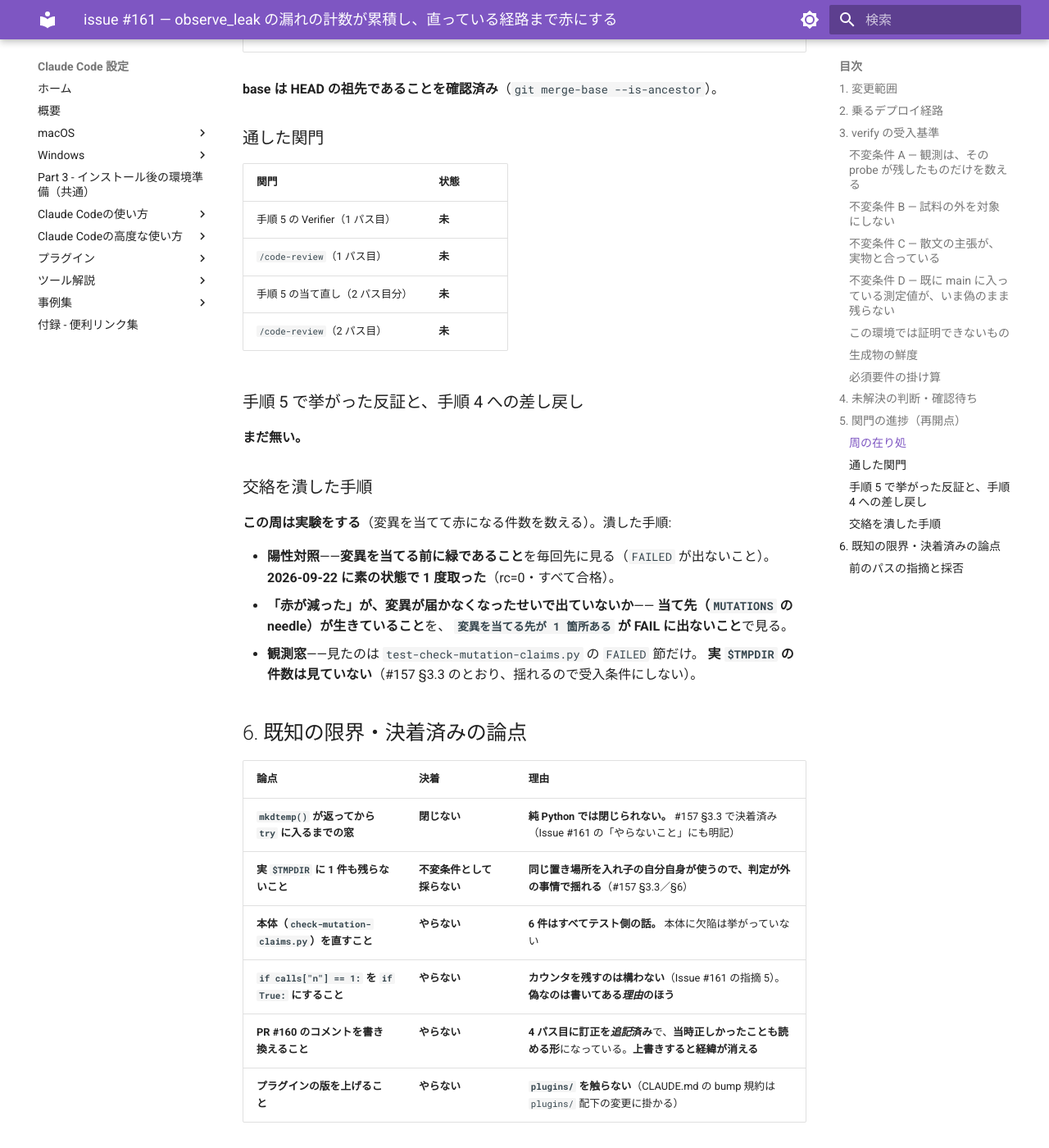
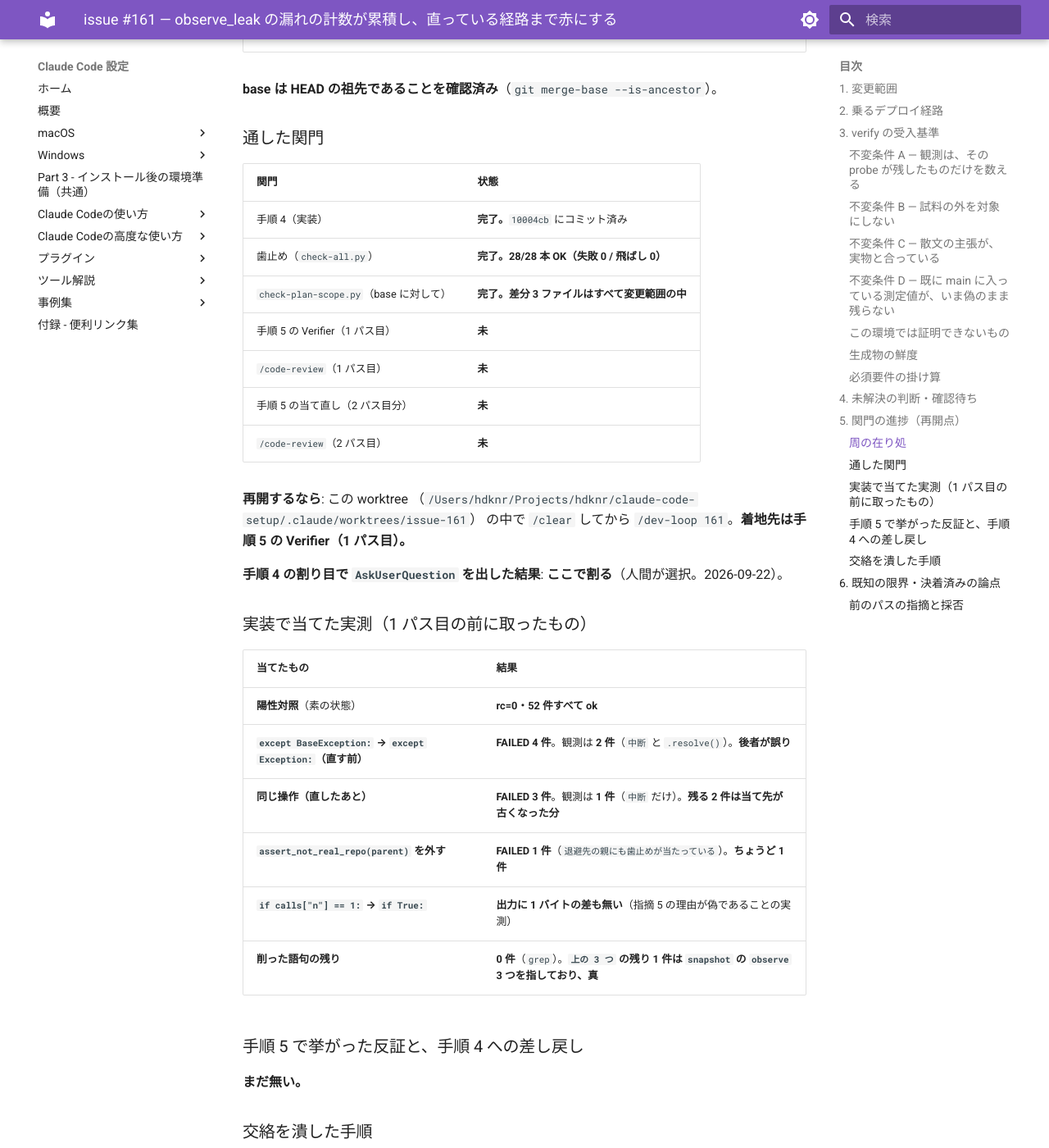
Before and after one commit to hdknr/claude-code-setup, an MkDocs documentation site: the page built from docs/plans/issue-161.md, in a window 1280 px wide and 1400 px high, scrolled down 4451 px. Shown: the whole window at 82% size. Built offline with MkDocs 1.6.1 and Material for MkDocs 9.7.7, drawn with Linux system fonts in a browser that asks for light colours.

Commit message:
docs(plans): #161 の再開点を書く — 手順 4 の割り目で割ることを選んだ
Co-Authored-By: Claude Opus 5 (1M context) <noreply@anthropic.com>

```diff
--- a/docs/plans/issue-161.md
+++ b/docs/plans/issue-161.md
@@ -143,10 +143,30 @@ PR #160（#157）の 4 パス目の `/code-review` が挙げた 6 件を、別
 
 | 関門 | 状態 |
 | --- | --- |
+| 手順 4（実装） | **完了。**`10004cb` にコミット済み |
+| 歯止め（`check-all.py`） | **完了。28/28 本 OK（失敗 0 / 飛ばし 0）** |
+| `check-plan-scope.py`（base に対して） | **完了。差分 3 ファイルはすべて変更範囲の中** |
 | 手順 5 の Verifier（1 パス目） | **未** |
 | `/code-review`（1 パス目） | **未** |
 | 手順 5 の当て直し（2 パス目分） | **未** |
 | `/code-review`（2 パス目） | **未** |
+
+**再開するなら**: この worktree
+（`/Users/hdknr/Projects/hdknr/claude-code-setup/.claude/worktrees/issue-161`）
+の中で `/clear` してから `/dev-loop 161`。**着地先は手順 5 の Verifier（1 パス目）。**
+
+**手順 4 の割り目で `AskUserQuestion` を出した結果**: **ここで割る**（人間が選択。2026-09-22）。
+
+### 実装で当てた実測（1 パス目の前に取ったもの）
+
+| 当てたもの | 結果 |
+| --- | --- |
+| **陽性対照**（素の状態） | **rc=0・52 件すべて ok** |
+| **`except BaseException:` → `except Exception:`（直す前）** | **FAILED 4 件**。観測は **2 件**（`中断` と `.resolve()`）。**後者が誤り** |
+| **同じ操作（直したあと）** | **FAILED 3 件**。観測は **1 件**（`中断` だけ）。**残る 2 件は当て先が古くなった分** |
+| **`assert_not_real_repo(parent)` を外す** | **FAILED 1 件**（`退避先の親にも歯止めが当たっている`）。**ちょうど 1 件** |
+| **`if calls["n"] == 1:` → `if True:`** | **出力に 1 バイトの差も無い**（指摘 5 の理由が偽であることの実測） |
+| **削った語句の残り** | **0 件**（`grep`）。**`上の 3 つ` の残り 1 件は `snapshot` の `observe` 3 つを指しており、真** |
 
 ### 手順 5 で挙がった反証と、手順 4 への差し戻し
 
```
